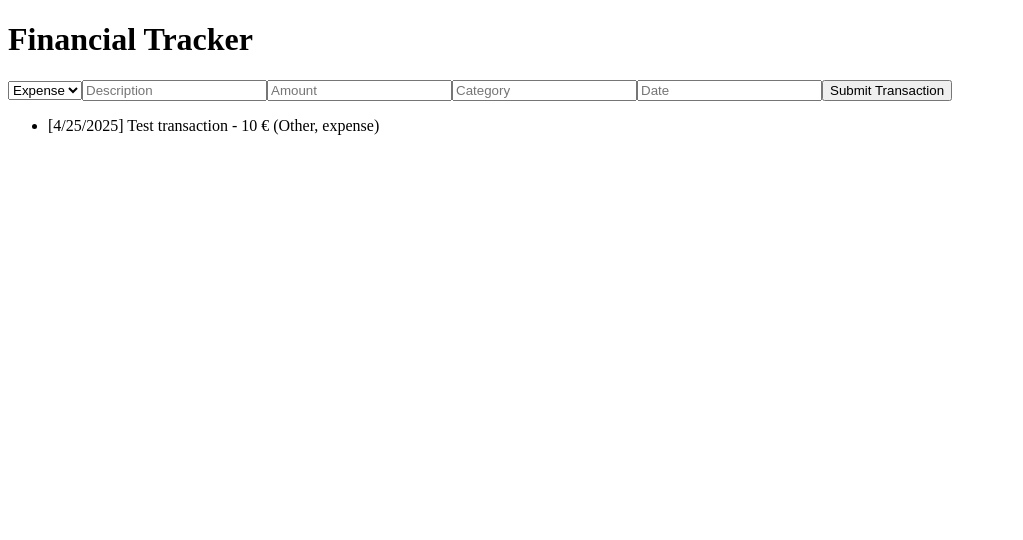
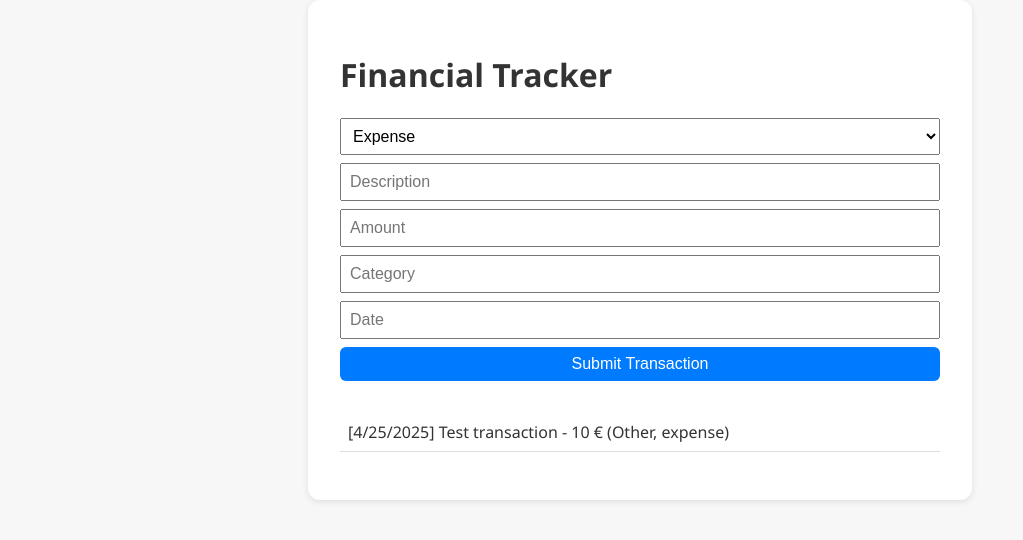
Before and after one commit to Chebannich/my-finance, a React (Vite) app: page / in a window 1280 px wide. Shown: the top 540 px of the page, without its empty margins (0-1023 px from the left). Built offline with nearby package versions, Linux system fonts and the light colour scheme.

Commit message:
style: add basic global styles and layout. Add scss to project

```diff
--- a/package.json
+++ b/package.json
@@ -11,7 +11,8 @@
   },
   "dependencies": {
     "react": "^19.0.0",
-    "react-dom": "^19.0.0"
+    "react-dom": "^19.0.0",
+    "sass": "^1.87.0"
   },
   "devDependencies": {
     "@eslint/js": "^9.22.0",
--- a/src/main.tsx
+++ b/src/main.tsx
@@ -1,6 +1,7 @@
 import React from 'react';
 import ReactDOM from 'react-dom/client';
 import App from './App';
+import './styles/index.scss';
 
 ReactDOM.createRoot(document.getElementById('root')!).render(
   <React.StrictMode>
--- /dev/null
+++ b/src/styles/index.scss
@@ -0,0 +1,49 @@
+body {
+  margin: 0;
+  font-family: 'Segoe UI', sans-serif;
+  background: #f7f7f7;
+  color: #333;
+}
+
+.App {
+  max-width: 600px;
+  margin: 0 auto;
+  padding: 2rem;
+  background: white;
+  box-shadow: 0 2px 6px rgba(0, 0, 0, 0.1);
+  border-radius: 12px;
+}
+
+form {
+  display: flex;
+  flex-direction: column;
+  gap: 0.5rem;
+  margin-bottom: 2rem;
+
+  input, select, button {
+    padding: 0.5rem;
+    font-size: 1rem;
+  }
+
+  button {
+    background: #007bff;
+    color: white;
+    border: none;
+    border-radius: 6px;
+    cursor: pointer;
+
+    &:hover {
+      background: #0056b3;
+    }
+  }
+}
+
+ul {
+  list-style: none;
+  padding: 0;
+}
+
+li {
+  padding: 0.5rem;
+  border-bottom: 1px solid #ddd;
+}
```
Also changed, not shown: 1 other file (tests, documents, lock files or other folders).
